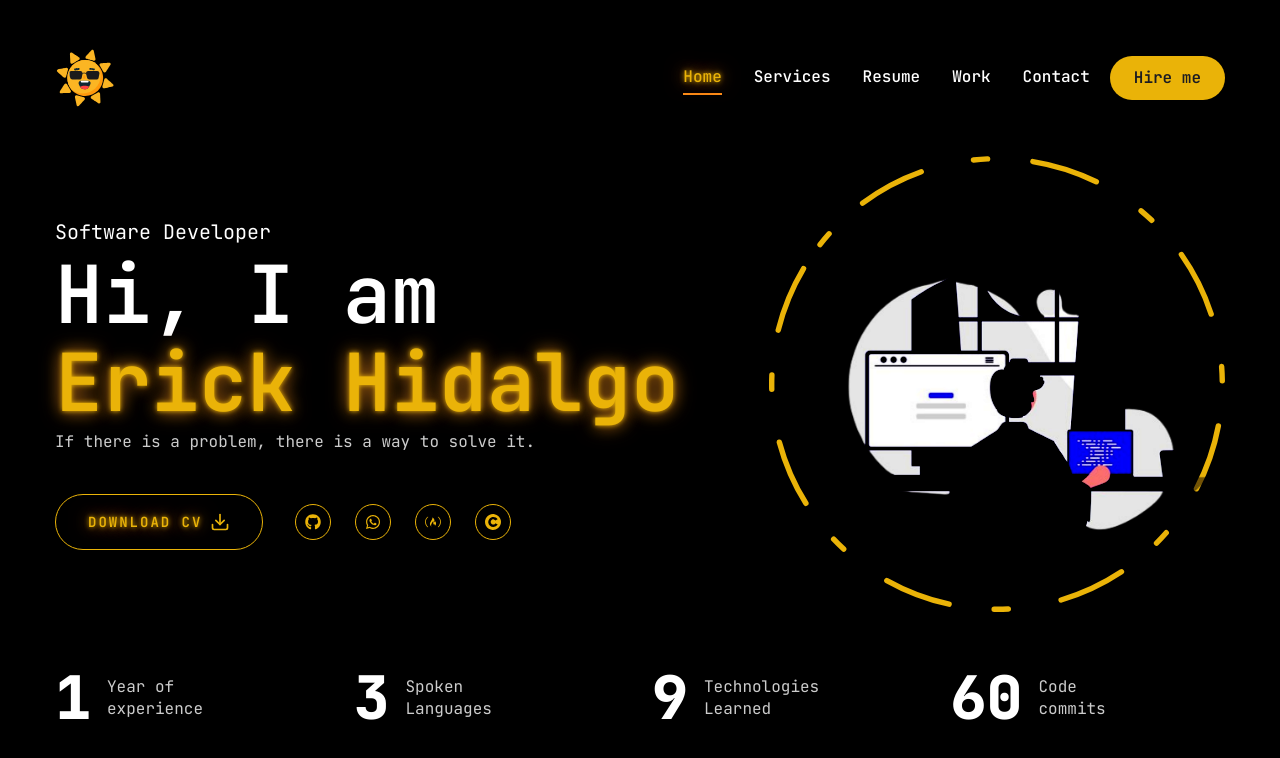
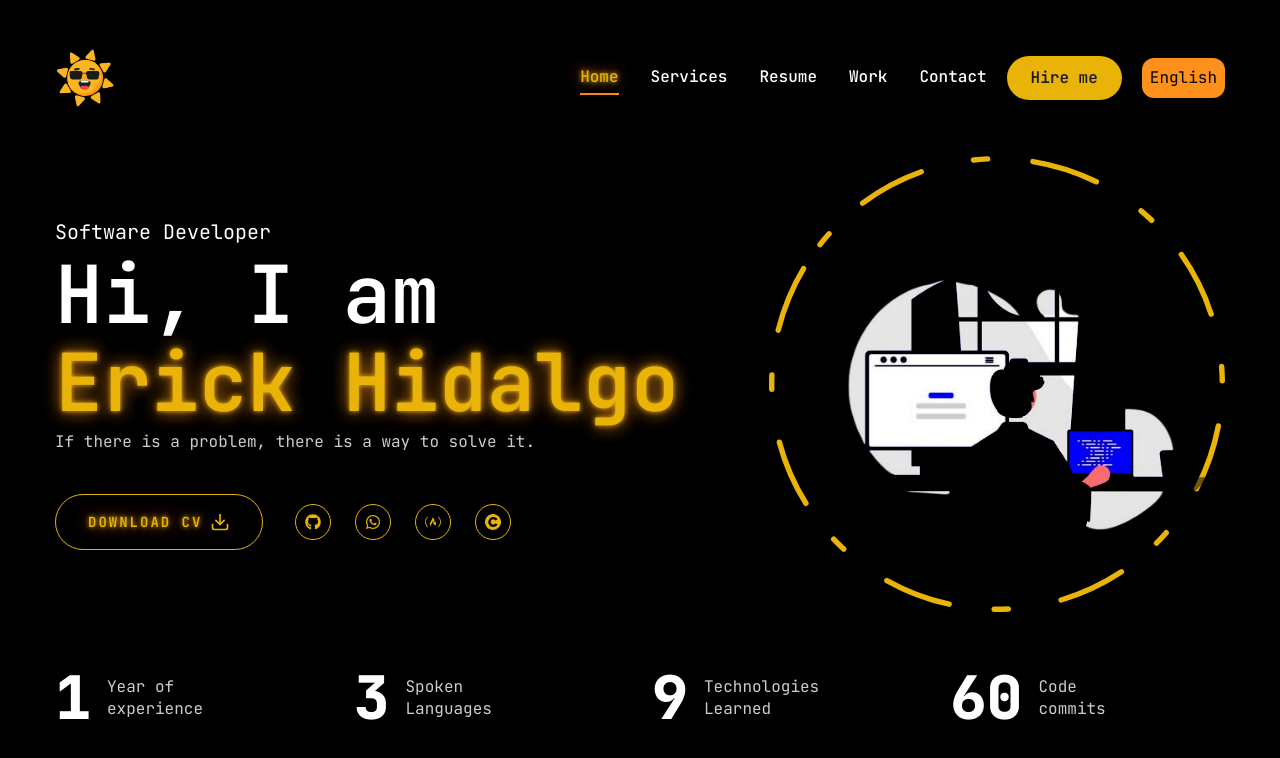
Before and after one commit to TioPotter/MyPortfolio, a Next.js app: page / in a window 1280 px wide. Shown: the top 758 px of the page. Built offline with nearby package versions, Linux system fonts and the light colour scheme.

Commit message:
iniciando cambio de idioma a la web

```diff
--- a/components/Header.jsx
+++ b/components/Header.jsx
@@ -17,6 +17,9 @@ const Header = () => {
           <Nav />
           <Link href="/contact" className="ml-5">
             <Button>Hire me</Button>
+            <button className="ml-5 rounded-xl bg-neon px-2 py-1 text-black">
+              English
+            </button>
           </Link>
         </div>
 
```
